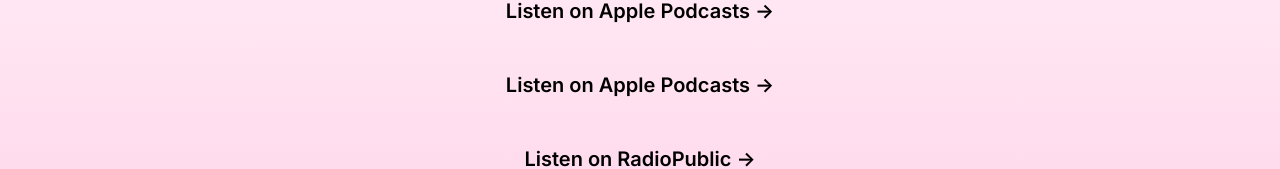
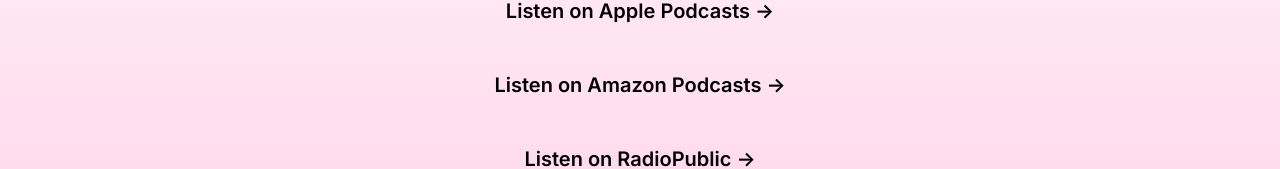
Before and after one commit to internetjen/yeah-exactly-pod, a Next.js app: page / in a window 1280 px wide. Shown: the part 383-552 px from the top of the page. Built offline with nearby package versions, Linux system fonts and the light colour scheme.

Commit message:
fixed typo in Amazon podcasts link

```diff
--- a/app/page.tsx
+++ b/app/page.tsx
@@ -80,7 +80,7 @@
           rel="noopener noreferrer"
         >
           <h2 className={`mb-3 text-xl font-semibold`}>
-            Listen on Apple Podcasts{" "}
+            Listen on Amazon Podcasts{" "}
             <span className="inline-block transition-transform group-hover:translate-x-1 motion-reduce:transform-none">
               -&gt;
             </span>
```
